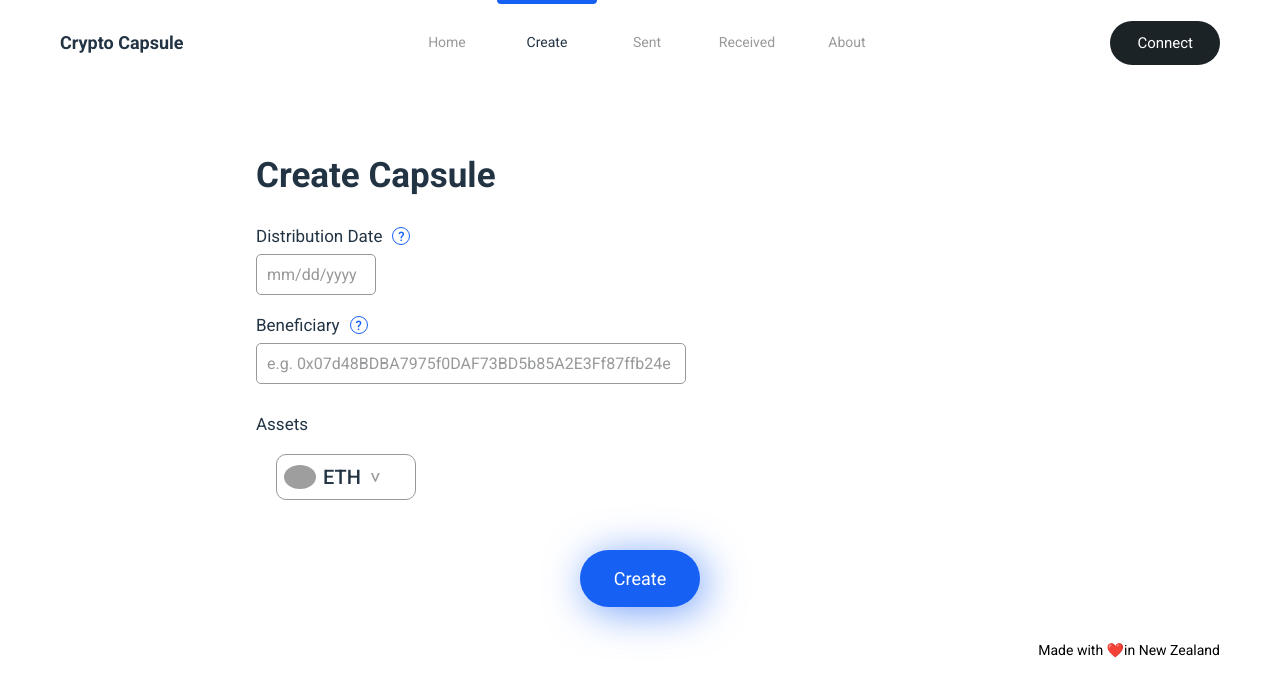
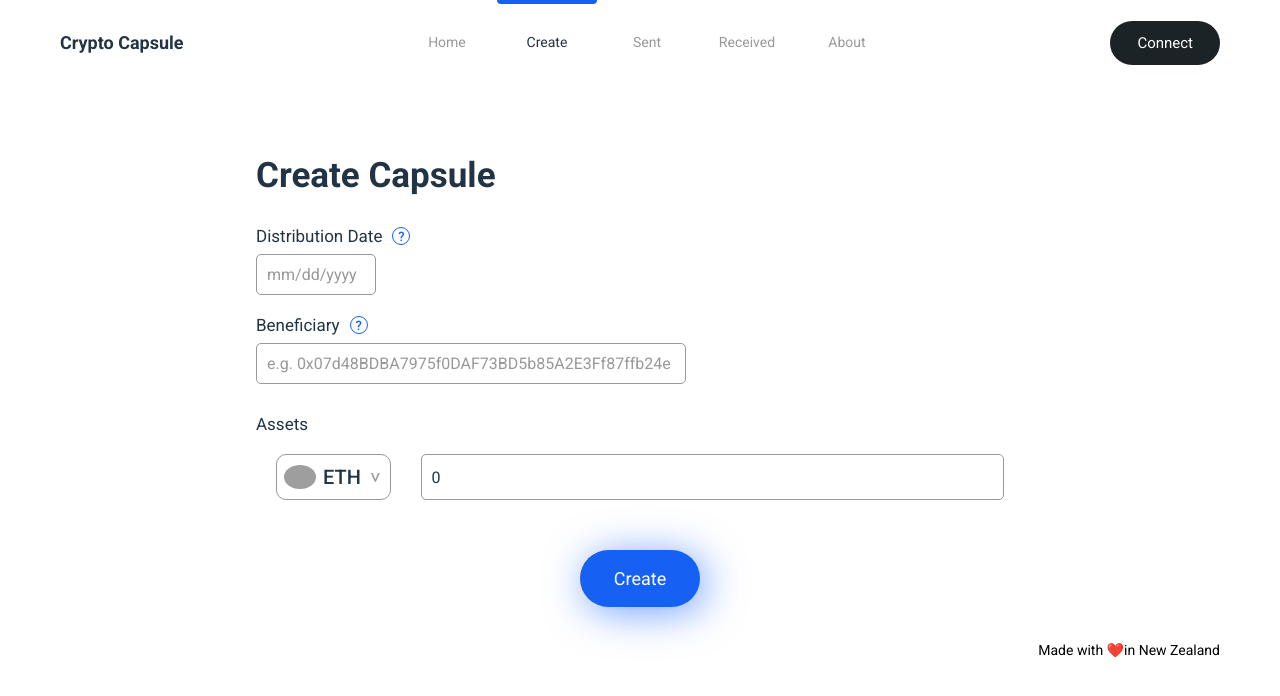
Before and after one commit to chase-manning/crypto-capsule, a React (Create React App) app in the folder client/: page /create in a window 1280 px wide. Shown: the top 696 px of the page. Built offline with nearby package versions, Linux system fonts and the light colour scheme; grey boxes are pictures that could not be loaded.

Commit message:
:rocket: add asset tracking

```diff
--- a/client/src/components/Assets.tsx
+++ b/client/src/components/Assets.tsx
@@ -2,8 +2,9 @@ import React, { useState } from "react";
 import styled from "styled-components";
 import { ethToken } from "../services/tokenService";
 import Label from "../styles/Label";
+import { Asset } from "../types/CapsuleType";
 import Token from "../types/Token";
-import TokenSelector from "./TokenInput";
+import TokenInput from "./TokenInput";
 
 const StyledAssetAdder = styled.div`
   display: flex;
@@ -11,19 +12,29 @@ const StyledAssetAdder = styled.div`
   margin-top: 2rem;
 `;
 
-const Assets = () => {
+type Props = {
+  assets: Asset[];
+  setAssets: (assets: Asset[]) => void;
+};
+
+const Assets = (props: Props) => {
   const [tokens, setTokens] = useState([ethToken]);
+
   return (
     <StyledAssetAdder>
       <Label>Assets</Label>
       {tokens.map((token: Token, index: number) => (
-        <TokenSelector
+        <TokenInput
           key={index}
           token={token}
-          setToken={(token: Token) => {
+          setToken={(token: Token, value: number) => {
             const _tokens = [...tokens];
             _tokens[index] = token;
             setTokens(_tokens);
+
+            const _assets = [...props.assets];
+            _assets[index] = { token: token.address, value: value };
+            props.setAssets(_assets);
           }}
         />
       ))}
--- a/client/src/components/CreatePage.tsx
+++ b/client/src/components/CreatePage.tsx
@@ -31,6 +31,7 @@ const ButtonContainer = styled.div`
 const CreatePage = () => {
   const [beneficiary, setBeneficiary] = useState("");
   const [distributionDate, setDistributionDate] = useState("");
+  const [assets, setAssets] = useState<Asset[]>([{ token: "ETH", value: 0 }]);
 
   const clearInputs = () => {
     setBeneficiary("");
@@ -64,7 +65,10 @@ const CreatePage = () => {
           value={beneficiary}
           setValue={(value: string) => setBeneficiary(value)}
         />
-        <Assets />
+        <Assets
+          assets={assets}
+          setAssets={(assets: Asset[]) => setAssets(assets)}
+        />
         <ButtonContainer>
           <Button
             primary
--- a/client/src/components/TokenInput.tsx
+++ b/client/src/components/TokenInput.tsx
@@ -1,11 +1,13 @@
 import React, { useState } from "react";
 import styled from "styled-components";
+import Input from "../styles/Input";
 import Token from "../types/Token";
 import TokenSelector from "./TokenSelector";
 
 const StyledTokenInput = styled.div`
   padding: 2rem;
   border-radius: 2rem;
+  display: flex;
 `;
 
 const Container = styled.div`
@@ -16,6 +18,7 @@ const Container = styled.div`
   border-radius: 1rem;
   width: 14rem;
   position: relative;
+  margin-right: 3rem;
 `;
 
 const OpenButton = styled.button`
@@ -49,11 +52,12 @@ const Arrow = styled.div`
 
 type Props = {
   token: Token;
-  setToken: (token: Token) => void;
+  setToken: (token: Token, value: number) => void;
 };
 
 const TokenInput = (props: Props) => {
   const [open, setOpen] = useState(false);
+  const [value, setValue] = useState(0);
 
   return (
     <StyledTokenInput>
@@ -66,11 +70,16 @@ const TokenInput = (props: Props) => {
           open={open}
           token={props.token}
           setToken={(token: Token) => {
-            props.setToken(token);
+            props.setToken(token, value);
             setOpen(false);
           }}
         />
       </Container>
+      <Input
+        placeholder="0.0"
+        value={value}
+        onChange={(e: any) => setValue(e.target.value)}
+      />
     </StyledTokenInput>
   );
 };
```
